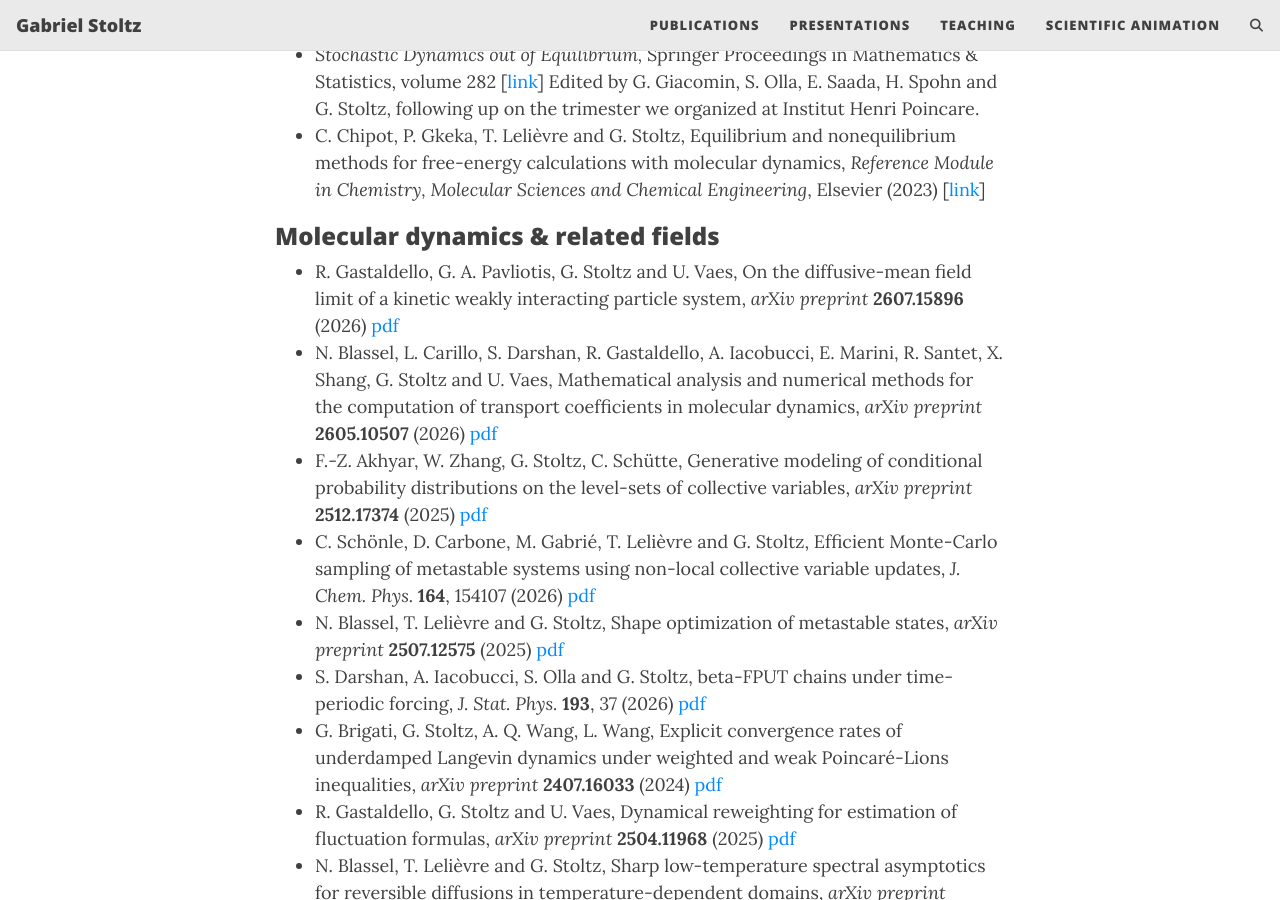
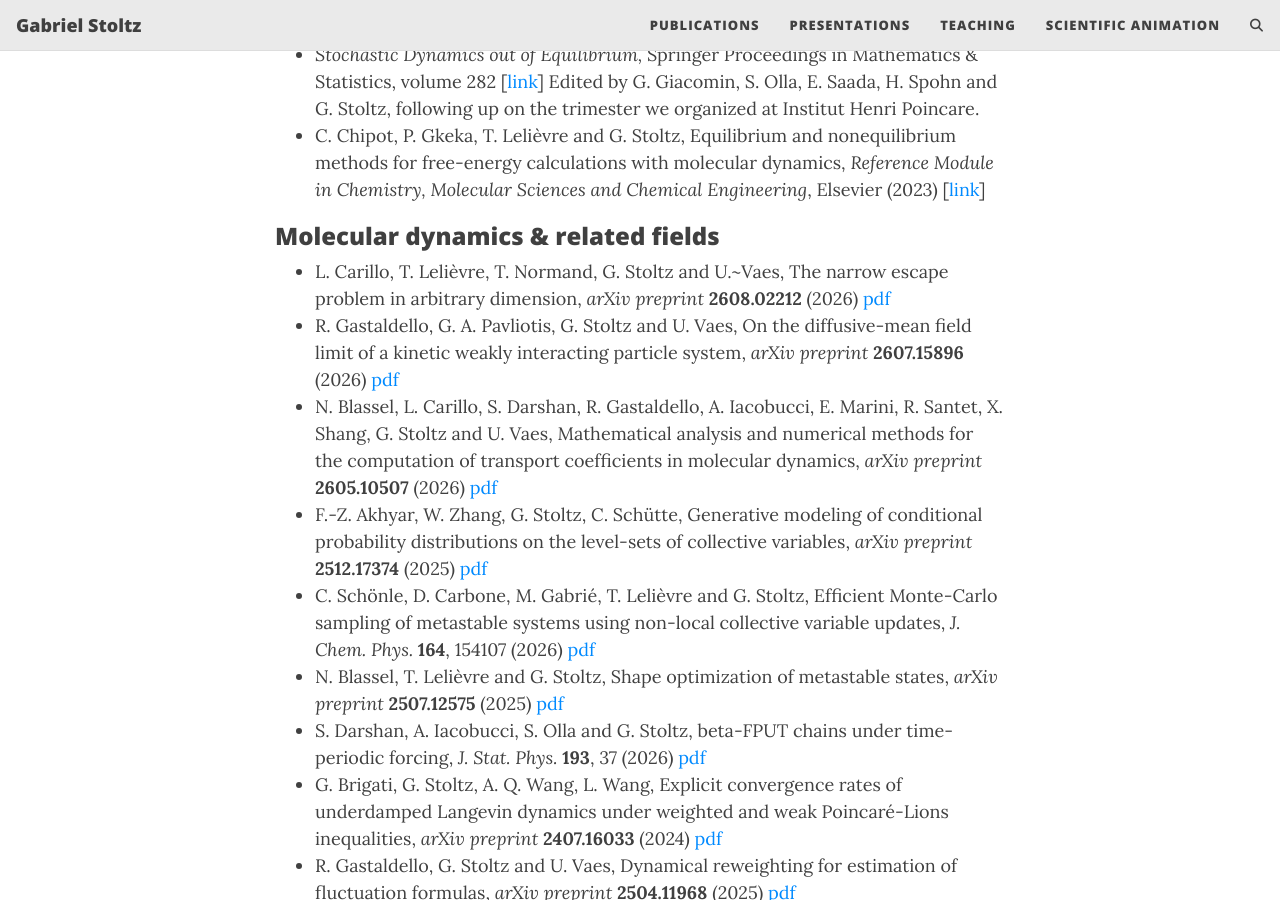
Before and after one commit to GabrielStoltz/GabrielStoltz.github.io, a Jekyll site: the page built from publications.md, in a window 1280 px wide and 900 px high, scrolled down 731 px. Built offline with Jekyll 4.4.1, drawn with Linux system fonts in a browser that asks for light colours; comment, search, counter and statistics services are not loaded; our own code applies the rules of GitHub Pages for plain Markdown files.

Commit message:
Add new publication on narrow escape problem

```diff
--- a/publications.md
+++ b/publications.md
@@ -13,6 +13,7 @@ Edited by G. Giacomin, S. Olla, E. Saada, H. Spohn and G. Stoltz, following up o
 
 ### Molecular dynamics &amp; related fields
 
+  - L. Carillo, T. Lelièvre, T. Normand, G. Stoltz and U.~Vaes, The narrow escape problem in arbitrary dimension, *arXiv preprint* **2608.02212** (2026) <a href="https://arxiv.org/abs/2608.02212" >pdf</a>
   - R. Gastaldello, G. A. Pavliotis, G. Stoltz and U. Vaes, On the diffusive-mean field limit of a kinetic weakly interacting particle system, *arXiv preprint* **2607.15896** (2026) <a href="https://arxiv.org/abs/2607.15896" >pdf</a>
   - N. Blassel, L. Carillo, S. Darshan, R. Gastaldello, A. Iacobucci, E. Marini, R. Santet, X. Shang, G. Stoltz and U. Vaes, Mathematical analysis and numerical methods for the computation of transport coefficients in molecular dynamics, *arXiv preprint* **2605.10507** (2026) <a href="https://arxiv.org/abs/2605.10507" >pdf</a>
   - F.-Z. Akhyar, W. Zhang, G. Stoltz, C. Schütte, Generative modeling of conditional probability distributions on the level-sets of collective variables, *arXiv preprint* **2512.17374** (2025) <a href="https://arxiv.org/abs/2512.17374" >pdf</a>
```
